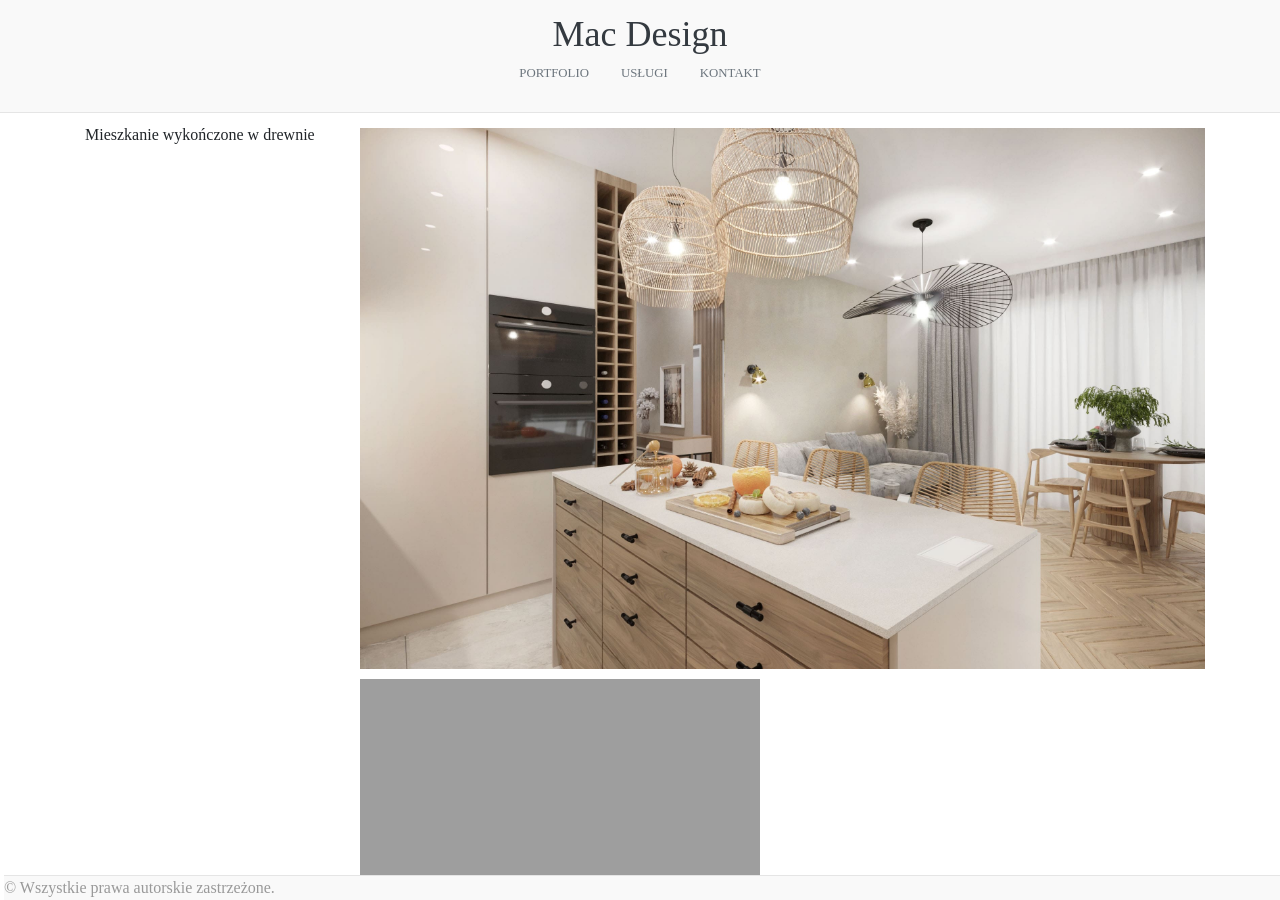
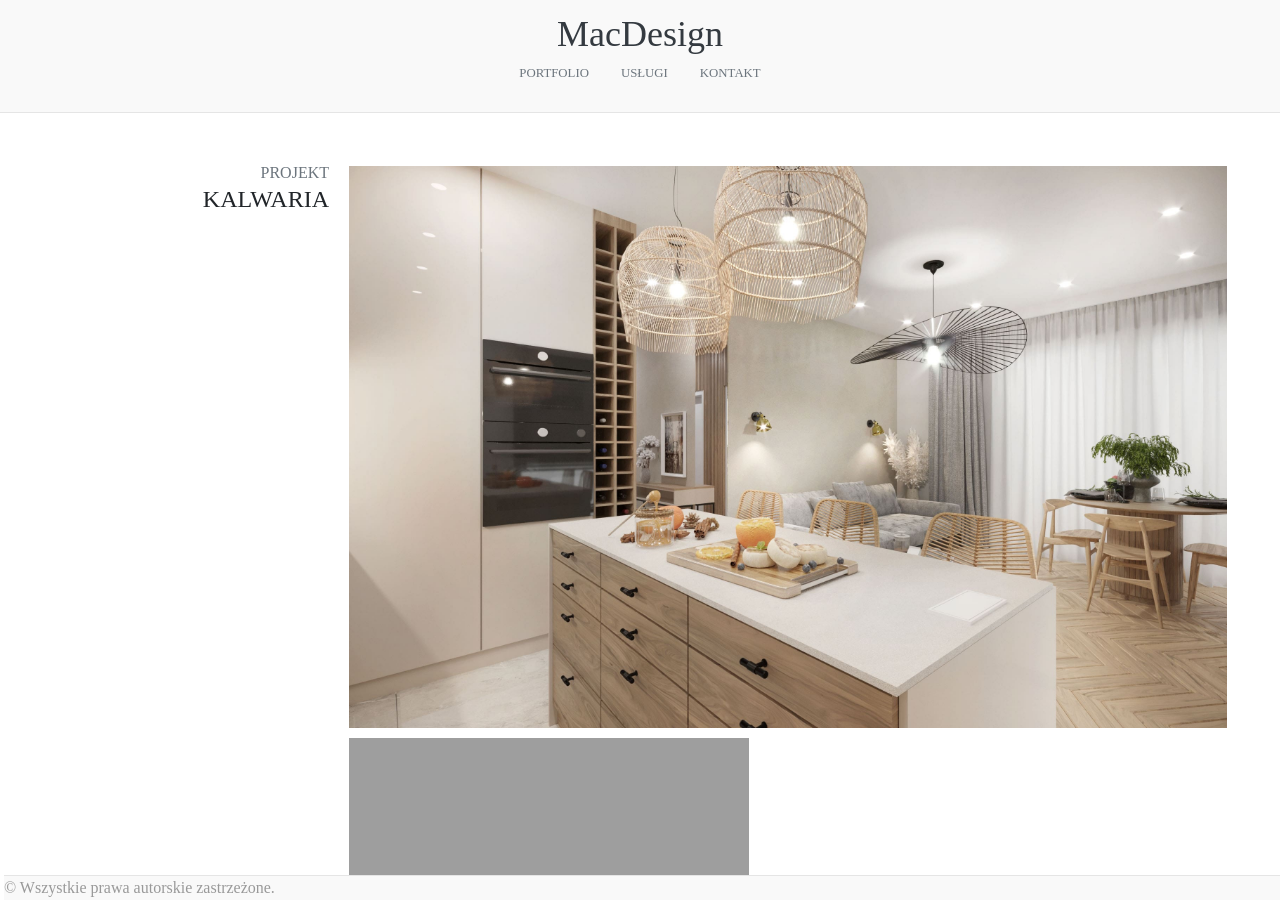
Before and after one commit to RMachnik/mac-design, a Jekyll site: the page built from _collections/_projects/2021-05-12_asia_marcin.markdown, in a window 1280 px wide and 900 px high. Built offline with Jekyll 4.4.1, drawn with Linux system fonts in a browser that asks for light colours.

Commit message:
fixing positioning

```diff
--- a/_collections/_projects/2021-05-12_asia_marcin.markdown
+++ b/_collections/_projects/2021-05-12_asia_marcin.markdown
@@ -1,8 +1,8 @@
 ---
 layout: gallery
 title:  "Mieszkanie z wiatrołapem"
-description: Mieszkanie wykończone w drewnie
-additionalDescription: Mieszkanie wykończone w drewnie
+description: Projekt Kalwaria
+additionalDescription: Kalwaria
 date:   2021-05-12 20:20:35 +0200
 image: assets/images/asia_marcin/01_salon-min.jpg
 images:
--- a/_config.yml
+++ b/_config.yml
@@ -13,7 +13,7 @@
 # you will see them accessed via {{ site.title }}, {{ site.email }}, and so on.
 # You can create any custom variable you would like, and they will be accessible
 # in the templates via {{ site.myvariable }}.
-title: Mac Design
+title: MacDesign
 author: Mac Design
 email: macdesign@gmail.com
 description: >- # this means to ignore newlines until "baseurl:"
--- a/_layouts/default.html
+++ b/_layouts/default.html
@@ -5,7 +5,7 @@
 </head>
 <body>
 {% include header.html %}
-<div class="container vsc-initialized">
+<div class="container-fluid vsc-initialized">
     {{ content }}
 </div>
 <footer class="">
--- a/_layouts/gallery.html
+++ b/_layouts/gallery.html
@@ -2,13 +2,17 @@
 layout: default
 ---
 <div>
-    <div class="row" style="padding-top: 10px">
-        <div class="col-3">
-            <div style="position:fixed">
-                {{ page.additionalDescription }}
+    <div class="row p-5">
+        <div class="col-md-3">
+<!--            position-fixed" style="left: 10em"-->
+            <div class="text-uppercase text-right">
+                <div class="text-muted">
+                    Projekt
+                </div>
+                <h4>{{ page.additionalDescription }}</h4>
             </div>
         </div>
-        <div class="col-9">
+        <div class="col-md-9">
             {% for image in page.images %}
             <div class="row">
                 <a href="{{ site.baseurl | prepend: site.url}}/assets/images/{{image}}" data-lightbox="lightbox"
```
Also changed, not shown: other parts of _collections/_projects/2021-05-12_asia_marcin.markdown (+1 -1 lines).
